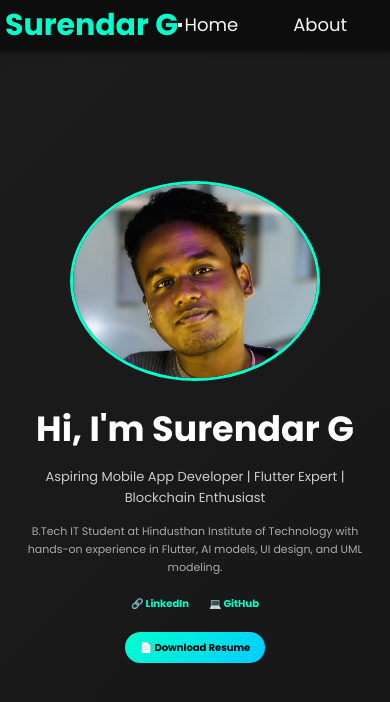
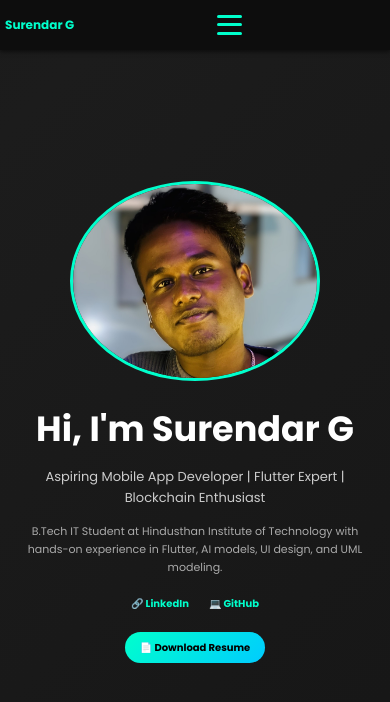
Before and after one commit to surendarg2003/Surendar_Portfolio, a React (Create React App) app: page / in a window 390 px wide. Shown: the top 702 px of the page. Built offline with nearby package versions, Linux system fonts and the light colour scheme.

Commit message:
Restore navbar CSS to user-provided version

```diff
--- a/src/components/Navbar.css
+++ b/src/components/Navbar.css
@@ -43,7 +43,7 @@
   }
 
   .logo {
-    font-size: 2.5rem;
+    font-size: 2rem;
     margin-bottom: 0;
   }
 
@@ -75,6 +75,126 @@
 
   .nav-links.open a {
     font-size: 1.5rem;
+    white-space: nowrap;
+  }
+
+  .logo {
+    font-size: 1.8rem;
+    margin-bottom: 0;
+    flex-shrink: 0;
+  }
+}
+
+.logo {
+  font-size: 3rem; /* Increased from 1.8rem */
+  font-weight: bold;
+  color: #00ffcc;
+}
+
+.nav-links {
+  list-style-type: none;
+  display: flex;
+  gap: 5rem; /* More space between each link */
+  margin: 0;
+  padding: 0;
+}
+
+.hamburger {
+  display: none;
+  flex-direction: column;
+  justify-content: space-around;
+  width: 25px;
+  height: 25px;
+  background: transparent;
+  border: none;
+  cursor: pointer;
+  padding: 0;
+  box-sizing: border-box;
+  z-index: 1100;
+}
+
+.hamburger .bar {
+  width: 25px;
+  height: 3px;
+  background-color: #00ffcc;
+  border-radius: 10px;
+  transition: all 0.3s linear;
+  position: relative;
+  transform-origin: 1px;
+}
+
+.hamburger .bar.open:nth-child(1) {
+  transform: rotate(45deg);
+}
+
+.hamburger .bar.open:nth-child(2) {
+  opacity: 0;
+  transform: translateX(20px);
+}
+
+.hamburger .bar.open:nth-child(3) {
+  transform: rotate(-45deg);
+}
+
+/* Responsive Navbar for tablets and mobiles */
+@media (max-width: 768px) {
+  .navbar {
+    flex-direction: row;
+    align-items: center;
+    padding: 0 1rem;
+    height: 60px;
+  }
+
+  .nav-links {
+    flex-direction: row;
+    gap: 1rem;
+    width: auto;
+  }
+
+  .nav-links li {
+    display: inline-block;
+    width: auto;
+  }
+
+  .nav-links a {
+    font-size: 1.2rem;
+    display: inline-block;
+    width: auto;
+  }
+
+  .logo {
+    font-size: 2rem;
+    margin-bottom: 0;
+  }
+
+  .hamburger {
+    display: flex;
+  }
+
+  .nav-links {
+    display: none;
+  }
+
+  .nav-links.open {
+    display: flex;
+    flex-direction: column;
+    position: absolute;
+    top: 60px;
+    left: 0;
+    right: 0;
+    background-color: #0d0d0d;
+    padding: 1rem 0;
+    gap: 1rem;
+    z-index: 1000;
+  }
+
+  .nav-links.open li {
+    width: 100%;
+    text-align: center;
+  }
+
+  .nav-links.open a {
+    font-size: 1.2rem;
     padding: 0.5rem 0;
     display: block;
   }
@@ -103,7 +223,7 @@
   }
 
   .nav-links a {
-    font-size: 1.2rem;
+    font-size: 0.8rem;
     display: inline-block;
     width: auto;
     padding: 0 0.25rem;
@@ -111,7 +231,7 @@
   }
 
   .logo {
-    font-size: 2rem;
+    font-size: 1.2rem;
     margin-bottom: 0;
     flex-shrink: 0;
   }
@@ -143,24 +263,10 @@
   }
 
   .nav-links.open a {
-    font-size: 1.2rem;
+    font-size: 1rem;
     padding: 0.5rem 0;
     display: block;
   }
-}
-
-.logo {
-  font-size: 3rem; /* Increased from 1.8rem */
-  font-weight: bold;
-  color: #00ffcc;
-}
-
-.nav-links {
-  list-style-type: none;
-  display: flex;
-  gap: 5rem; /* More space between each link */
-  margin: 0;
-  padding: 0;
 }
 
 .nav-links li {
```
